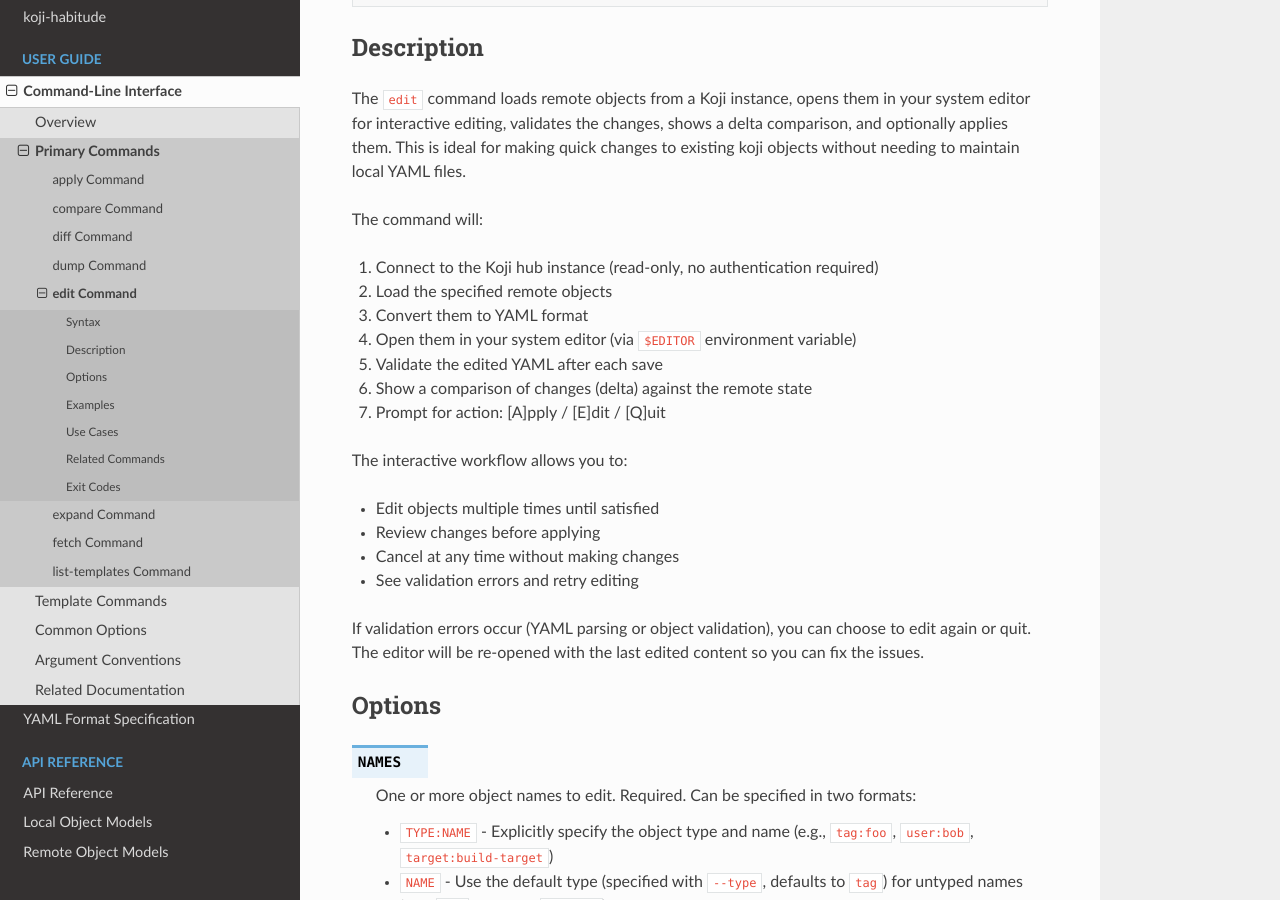
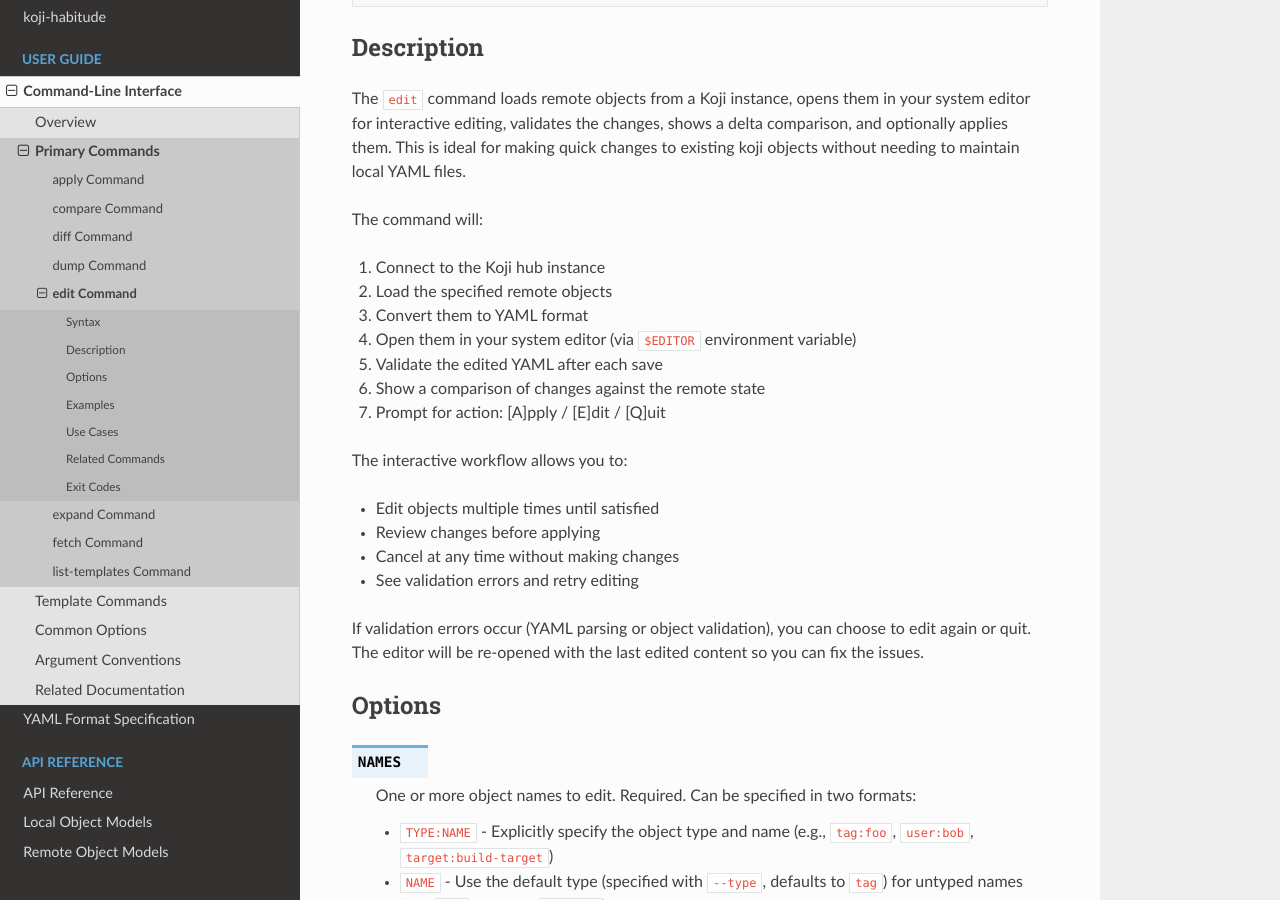
Before and after one commit to obriencj/koji-habitude, a Sphinx documentation site: the page built from docs/cli/edit.rst, in a window 1280 px wide and 900 px high, scrolled down 300 px. Built offline with Sphinx 7.4.7 and the Read the Docs theme 3.1.0, drawn with Linux system fonts in a browser that asks for light colours.

Commit message:
rewording and fix underline

```diff
--- a/docs/cli/edit.rst
+++ b/docs/cli/edit.rst
@@ -20,12 +20,12 @@
 
 The command will:
 
-1. Connect to the Koji hub instance (read-only, no authentication required)
+1. Connect to the Koji hub instance
 2. Load the specified remote objects
 3. Convert them to YAML format
 4. Open them in your system editor (via ``$EDITOR`` environment variable)
 5. Validate the edited YAML after each save
-6. Show a comparison of changes (delta) against the remote state
+6. Show a comparison of changes against the remote state
 7. Prompt for action: [A]pply / [E]dit / [Q]uit
 
 The interactive workflow allows you to:
@@ -143,7 +143,7 @@
   command line
 
 Related Commands
----------------
+----------------
 
 - :doc:`apply` - Apply changes from local YAML files
 - :doc:`compare` - Preview changes without applying (dry-run)
```
